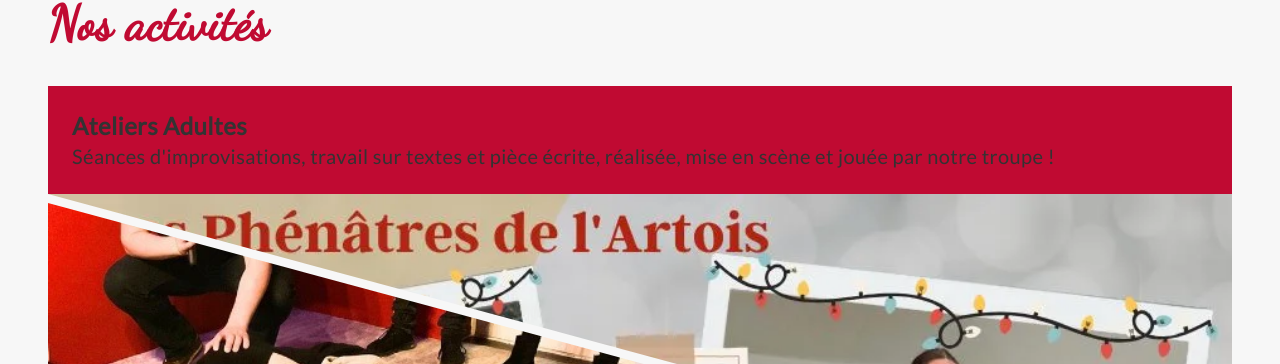
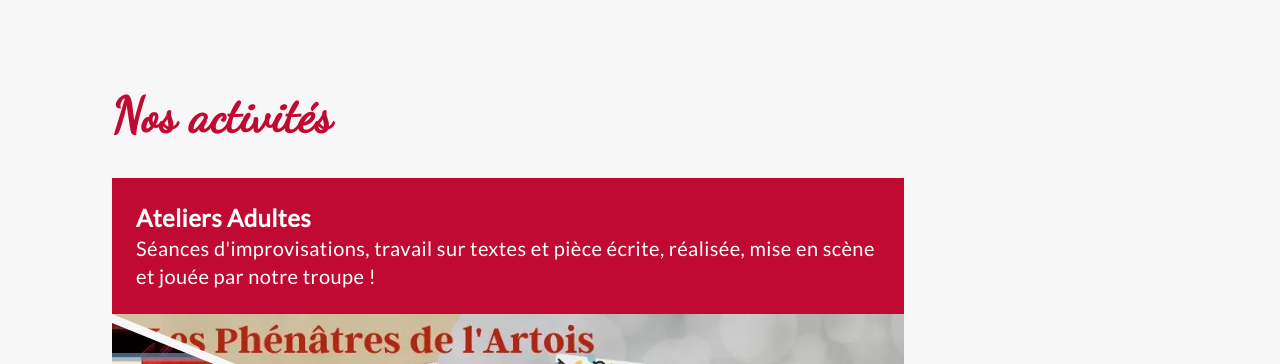
Before and after one commit to Tonyac-create/my-project-lesphenatres, a Next.js app: page / in a window 1280 px wide. Shown: the part 1652-2016 px from the top of the page. Built offline with nearby package versions, Linux system fonts and the light colour scheme.

Commit message:
update spacing section & navabr

```diff
--- a/app/components/Home/SectionAbout.tsx
+++ b/app/components/Home/SectionAbout.tsx
@@ -3,7 +3,7 @@ import Button from "../Button";
 
 export default function SectionAbout() {
     return (
-        <section className="flex flex-col md:flex-row items-center my-16 p-8 md:p-12 tracking-wide">
+        <section className="flex flex-col md:flex-row items-center my-16 p-8 md:px-28 md:py-11 tracking-wide">
             <article className="lg:w-[50%] text-black p-5 mb-12 rounded-md">
                 <h3 className="font-dancing text-red text-3xl md:text-5xl mb-3.5 font-semibold">Comment est née l'association ?</h3>
                 <div className="lg:hidden">
--- a/app/components/Home/SectionActivty.tsx
+++ b/app/components/Home/SectionActivty.tsx
@@ -14,10 +14,10 @@ export default function SectionActivty() {
     }, []);
 
     return (
-        <section className="relative flex flex-col items-center gap-6 p-8 md:p-12 tracking-wide">
+        <section className="relative flex flex-col items-start gap-6 p-8 md:px-28 md:py-11 tracking-wide">
             <h3 className="font-dancing text-red text-3xl md:text-5xl mb-3.5 font-semibold flex mr-auto">Nos activités</h3>
-            <div className="relative w-full slide-from-right">
-                <div className="p-6 bg-red text-black">
+            <div className="relative w-3/4 slide-from-right">
+                <div className="p-6 bg-red text-white">
                     <h2 className="text-2xl font-bold">Ateliers Adultes</h2>
                     <p className="text-lg md:text-xl">{`Séances d'improvisations, travail sur textes et pièce écrite, réalisée, mise en scène et jouée par notre troupe !`}</p>
                 </div>
@@ -29,7 +29,7 @@ export default function SectionActivty() {
                     className="w-full h-80 object-cover object-top clip-bottom-left"
                 />
             </div>
-            <div className="relative w-full mt-[-335px] mb-8 slide-from-left">
+            <div className="relative w-3/4 mt-[-335px] mb-8 slide-from-left">
                 <Image
                     src="/nid-hibou.webp"
                     width={500}
--- a/app/components/Home/SectionTeam.tsx
+++ b/app/components/Home/SectionTeam.tsx
@@ -4,7 +4,7 @@ import CardTeam from "./CardTeam";
 
 export default function SectionTeam() {
     return (
-        <section className="flex flex-col items-center gap-6 p-8 md:p-12 tracking-wide">
+        <section className="flex flex-col items-center gap-6 p-8 md:px-28 md:py-11 tracking-wide">
             <h3 className="font-dancing text-red text-3xl md:text-5xl mb-3.5 pl-6 font-semibold flex mr-auto">Les membres de la troupe</h3>
             <div className="flex flex-wrap gap-8">
                 {team.map((member, index) => (
--- a/app/components/NavBar.tsx
+++ b/app/components/NavBar.tsx
@@ -50,7 +50,7 @@ export default function NavBar() {
                     }`}
             >
                 <nav className="flex flex-col items-center bg-white shadow-lg transform transition-transform duration-700 ease-in-out">
-                    <ul className={`flex flex-col my-auto gap-5 text-2xl transition-all duration-700 transform
+                    <ul className={`flex flex-col my-auto gap-5 text-2xl mb-2 transition-all duration-700 transform
                             ${isMenuOpen ? 'translate-x-0 opacity-100' : 'translate-x-full opacity-0'}`}>
                         <MenuNavigation setIsMenuOpen={setIsMenuOpen} />
                     </ul>
```
